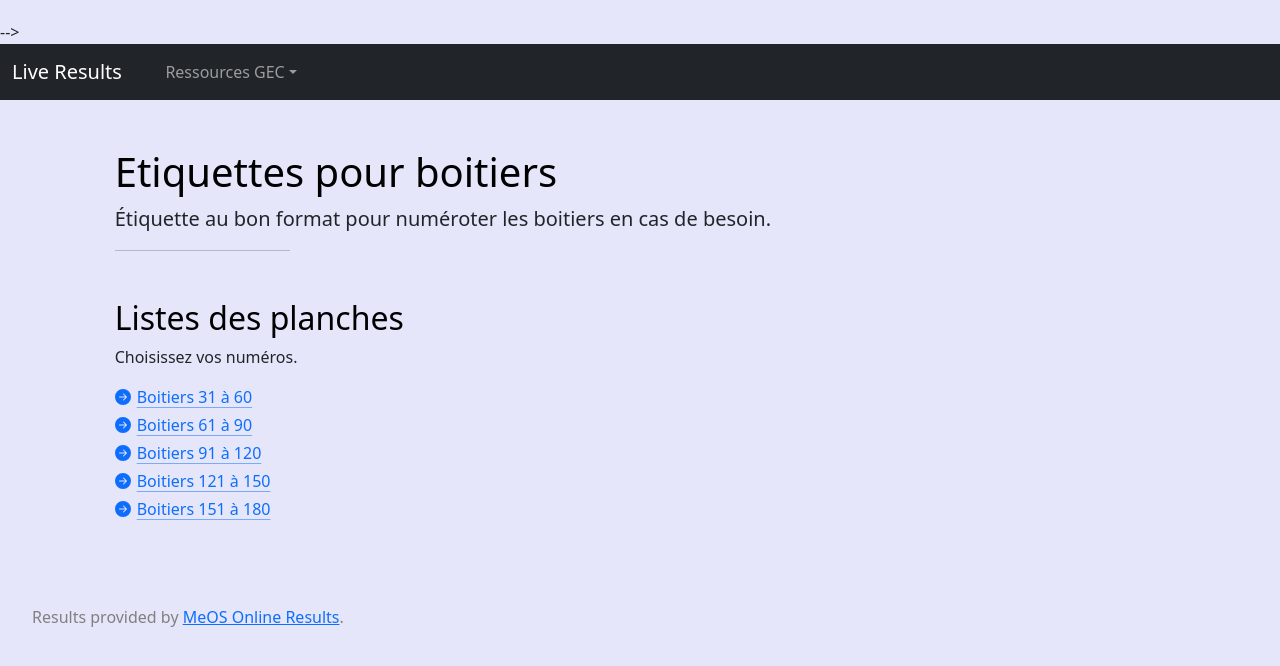
After one commit to Jolatomme/MeOSDjango, a Django app: template templates/etiquettes.html in a window 1280 px wide. The commit adds this page. Shown: the top 666 px of the page. Run offline with Django 5.2, Linux system fonts and the light colour scheme; the template is opened without the code that fills it, so the values that code supplies are empty; parts of the project's set-up code (start-up, migrations or seed data) failed here and were passed over; some libraries are stand-ins or nearby versions.

Commit message:
static vers templates
passage des pages etiquettes et drivers statiques en version templates

```diff
--- a/templates/base.html
+++ b/templates/base.html
@@ -46,10 +46,10 @@
 				Ressources GEC</a>
             <ul class="dropdown-menu">
 			  <li><a class="dropdown-item"
-					 href={% static '/results/html/etiquettes.htm' %}>
+					 href={% url 'results:etiquettes' %}>
 					       Etiquettes pour boitiers</a></li>
 			  <li><a class="dropdown-item"
-					 href={% static '/results/html/drivers.htm' %}>
+					 href={% url 'results:drivers' %}>
 					       Drivers</a></li>
 			  <li><a class="dropdown-item"
 					 href="{% url 'results:tuto' %}">
--- /dev/null
+++ b/templates/etiquettes.html
@@ -0,0 +1,52 @@
+{% extends "base.html" %}
+
+{% block content %}
+<svg xmlns="http://www.w3.org/2000/svg" class="d-none">
+	<symbol id="arrow-right-circle" viewBox="0 0 16 16">
+		<path d="M8 0a8 8 0 1 1 0 16A8 8 0 0 1 8 0zM4.5 7.5a.5.5 0 0 0 0 1h5.793l-2.147 2.146a.5.5 0 0 0 .708.708l3-3a.5.5 0 0 0 0-.708l-3-3a.5.5 0 1 0-.708.708L10.293 7.5H4.5z"/>
+	</symbol>
+</svg>
+
+<h1 class="text-body-emphasis">Etiquettes pour boitiers</h1>
+<p class="fs-5 col-md-8">Étiquette au bon format pour numéroter les boitiers en cas de besoin.</p>
+<hr class="col-3 col-md-2 mb-5">
+<h2 class="text-body-emphasis">Listes des planches </h2>
+<p>Choisissez vos numéros.</p>
+<ul class="list-unstyled ps-0">
+	<li>
+		<a class="icon-link mb-1"
+			href="https://jolatomme.helioho.st/Ressources_GEC/Etiquettes/Etiquettes_31_60.pdf" rel="noopener">
+            <svg class="bi" width="16" height="16"><use xlink:href="#arrow-right-circle"/></svg>
+            Boitiers 31 à 60
+        </a>
+    </li>
+	<li>
+		<a class="icon-link mb-1"
+			href="https://jolatomme.helioho.st//Ressources_GEC/Etiquettes/Etiquettes_61_90.pdf" rel="noopener">
+			<svg class="bi" width="16" height="16"><use xlink:href="#arrow-right-circle"/></svg>
+        	Boitiers 61 à 90
+        </a>
+	</li>
+	<li>
+		<a class="icon-link mb-1"
+			href="https://jolatomme.helioho.st//Ressources_GEC/Etiquettes/Etiquettes_91_120.pdf" rel="noopener">
+			<svg class="bi" width="16" height="16"><use xlink:href="#arrow-right-circle"/></svg>
+            Boitiers 91 à 120
+		</a>
+	</li>
+	<li>
+		<a class="icon-link mb-1"
+			href="https://jolatomme.helioho.st//Ressources_GEC/Etiquettes/Etiquettes_121_150.pdf" rel="noopener">
+			<svg class="bi" width="16" height="16"><use xlink:href="#arrow-right-circle"/></svg>
+        	Boitiers 121 à 150
+		</a>
+	</li>
+	<li>
+		<a class="icon-link mb-1"
+			href="https://jolatomme.helioho.st//Ressources_GEC/Etiquettes/Etiquettes_151_180.pdf" rel="noopener">
+			<svg class="bi" width="16" height="16"><use xlink:href="#arrow-right-circle"/></svg>
+        	Boitiers 151 à 180
+        </a>
+    </li>
+</ul>
+{% endblock %}
```
Also changed, not shown: templates/drivers.html (added, +28 -0 lines).
